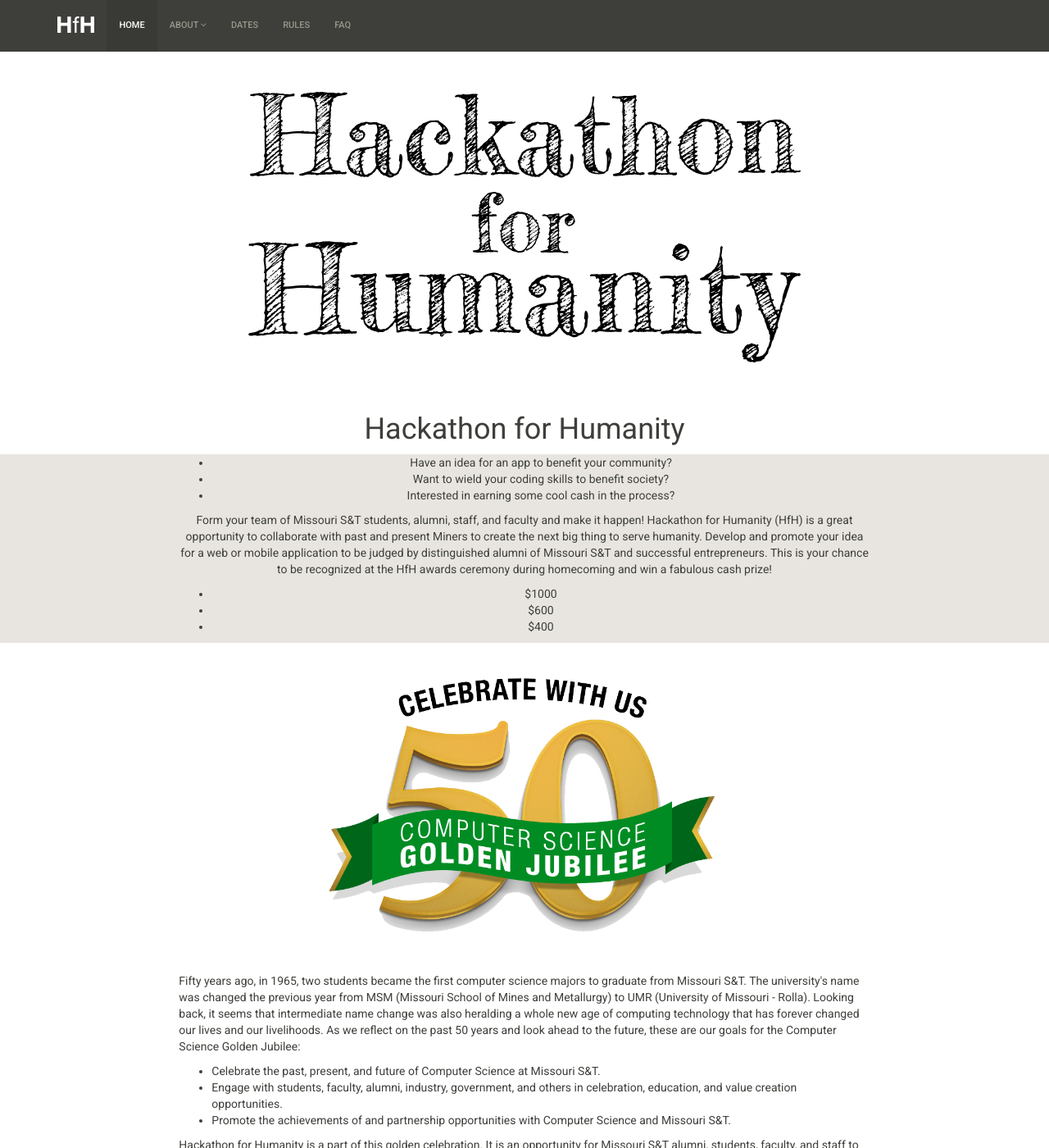
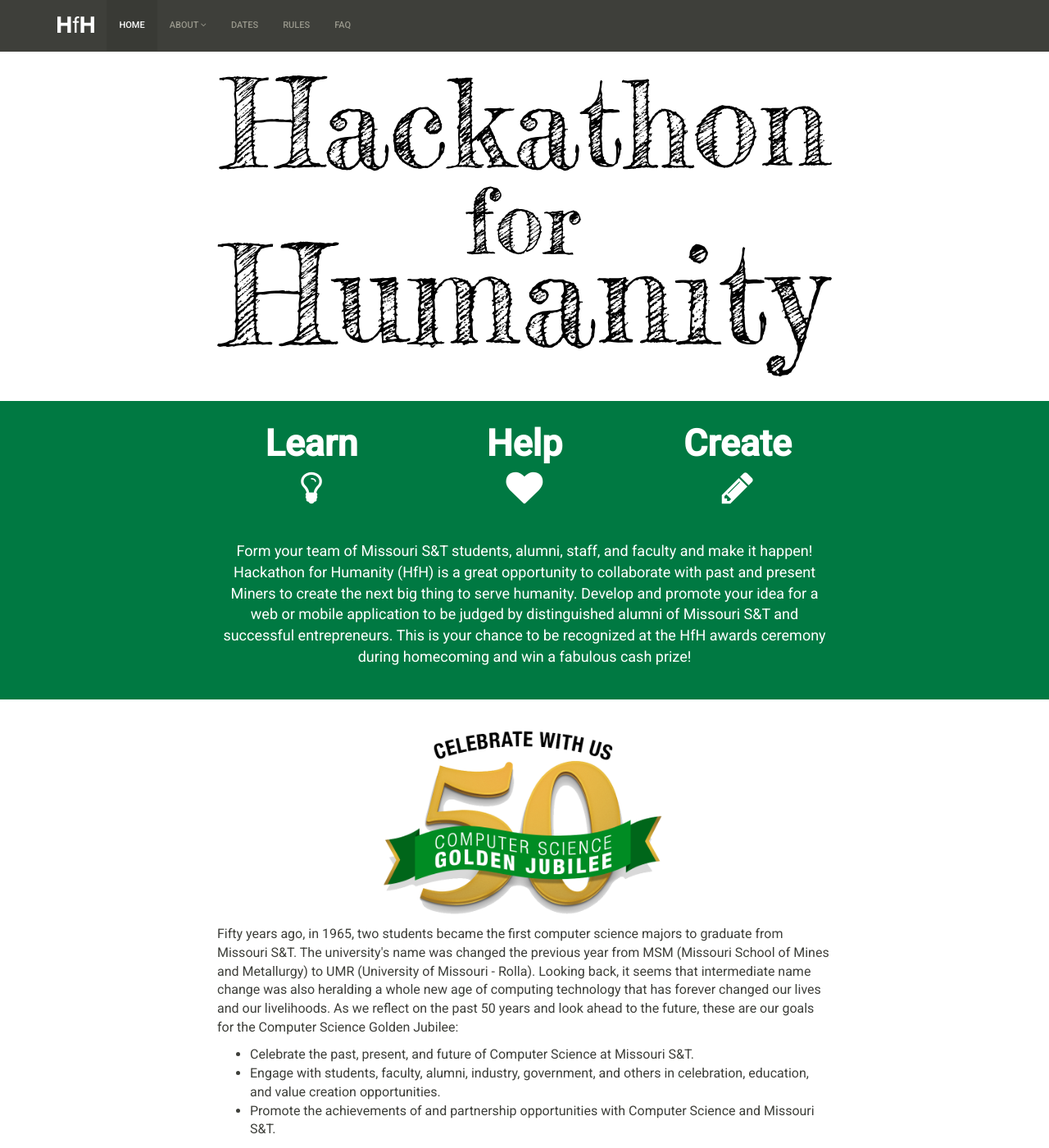
Before and after one commit to cmpsci-goldnjub/info, a Jekyll site: the page built from index.html, in a window 1280 px wide and 1400 px high. Shown: the whole window at 82% size. Built offline with Jekyll 4.4.1, drawn with Linux system fonts in a browser that asks for light colours.

Commit message:
Clean up index
Including using `container` instead of `container-fluid`

```diff
--- a/css/main.scss
+++ b/css/main.scss
@@ -3,30 +3,22 @@
 ---
 
 body {
-    padding-top: 70px;
+    padding-top: 62px;
     padding-bottom: 30px;
+    font-size: 16px;
 }
 
-.full-width {
+.section {
+    padding: 30px 0 30px 0;
+}
 
-    .container-fluid {
-        padding: 0;
-    }
-
-    .row-even {
-        padding: 0;
-    }
-
-    .row-odd {
-        padding: 0;
-        background-color: #e8e5e0;
-    }
-
+.section.green {
+    color: white;
+    background-color: rgb(0, 121, 66);
 }
 
 img.brand {
     width: 100%;
-    padding: 5% 10% 5% 10%;
 }
 
 .navbar-brand {
@@ -34,3 +26,14 @@
         height: 100%;
     }
 }
+
+.sketchy {
+    /* font-family: 'Londrina Solid', cursive; */
+    font-size: 2.8em;
+    line-height: 1em;
+    font-weight: bold;
+
+    .col-xs-6 {
+        margin-bottom: 30px;
+    }
+}
--- a/index.html
+++ b/index.html
@@ -4,9 +4,9 @@
 title: Hackathon for Humanity
 ---
 
-<div class="full-width">
-  <div class="container-fluid">
-    <div class="row row-even">
+<div class="section header">
+  <div class="container">
+    <div class="row">
       <div class="col-xs-12">
         <div class="text-center">
           <!-- Not great, but there it is. -->
@@ -15,46 +15,60 @@
               <img class="brand" src="{{ "/images/hfh.svg" | prepend:site.baseurl }}" alt="HfH Brand">
             </div>
           </div>
-
-          <h1>Hackathon for Humanity</h1>
+        </div>
+      </div>
     </div>
   </div>
 </div>
 
-    <div class="row row-odd">
-      <div class="col-xs-8 col-xs-offset-2">
-        <div class="text-center">
-          <ul>
-            <li>Have an idea for an app to benefit your community?</li>
-            <li>Want to wield your coding skills to benefit society?</li>
-            <li>Interested in earning some cool cash in the process?</li>
-          </ul>
+<div class="section green">
+  <div class="container">
+    <div class="row text-center">
+      <div class="col-sm-8 col-sm-offset-2">
 
-          <p>
-            Form your team of Missouri S&T students, alumni, staff,
+        <div class="row sketchy">
+          <div class="col-xs-6 col-xs-offset-3 col-sm-4 col-sm-offset-0">
+            <p>Learn</p>
+            <p><i class="fa fa-lightbulb-o"></i></p>
+          </div>
+          <div class="col-xs-6 col-xs-offset-3 col-sm-4 col-sm-offset-0">
+            <p>Help</p>
+            <p><i class="fa fa-heart"></i></p>
+          </div>
+          <div class="col-xs-6 col-xs-offset-3 col-sm-4 col-sm-offset-0">
+            <p>Create</p>
+            <p><i class="fa fa-pencil"></i></p>
+          </div>
+        </div>
+
+        <p style="font-size:18px;">
+          Form your team of Missouri S&amp;T students, alumni, staff,
           and faculty and make it happen! Hackathon for Humanity
           (HfH) is a great opportunity to collaborate with past and
           present Miners to create the next big thing to serve
           humanity. Develop and promote your idea for a web or
           mobile application to be judged by distinguished alumni of
-            Missouri S&T and successful entrepreneurs. This is your
+          Missouri S&amp;T and successful entrepreneurs. This is your
           chance to be recognized at the HfH awards ceremony during
           homecoming and win a fabulous cash prize!
         </p>
 
-          <ul>
-            <li>$1000</li>
-            <li>$600</li>
-            <li>$400</li>
-          </ul>
+        <!-- <ul> -->
+        <!--   <li>$1000</li> -->
+        <!--   <li>$600</li> -->
+        <!--   <li>$400</li> -->
+        <!-- </ul> -->
+      </div>
     </div>
   </div>
 </div>
 
+<div class="section">
+  <div class="container">
     <div class="row row-even">
       <div class="col-xs-12">
         <div class="row">
-          <div class="col-xs-8 col-xs-offset-2 col-md-6 col-md-offset-3">
+          <div class="col-xs-4 col-xs-offset-4">
             <img class="brand" src="{{ "/images/50years_banner_greenDEPT.png" | prepend:site.baseurl }}" alt="placeholder">
           </div>
         </div>
```
Lines whose indentation alone changed are shown as unchanged.
